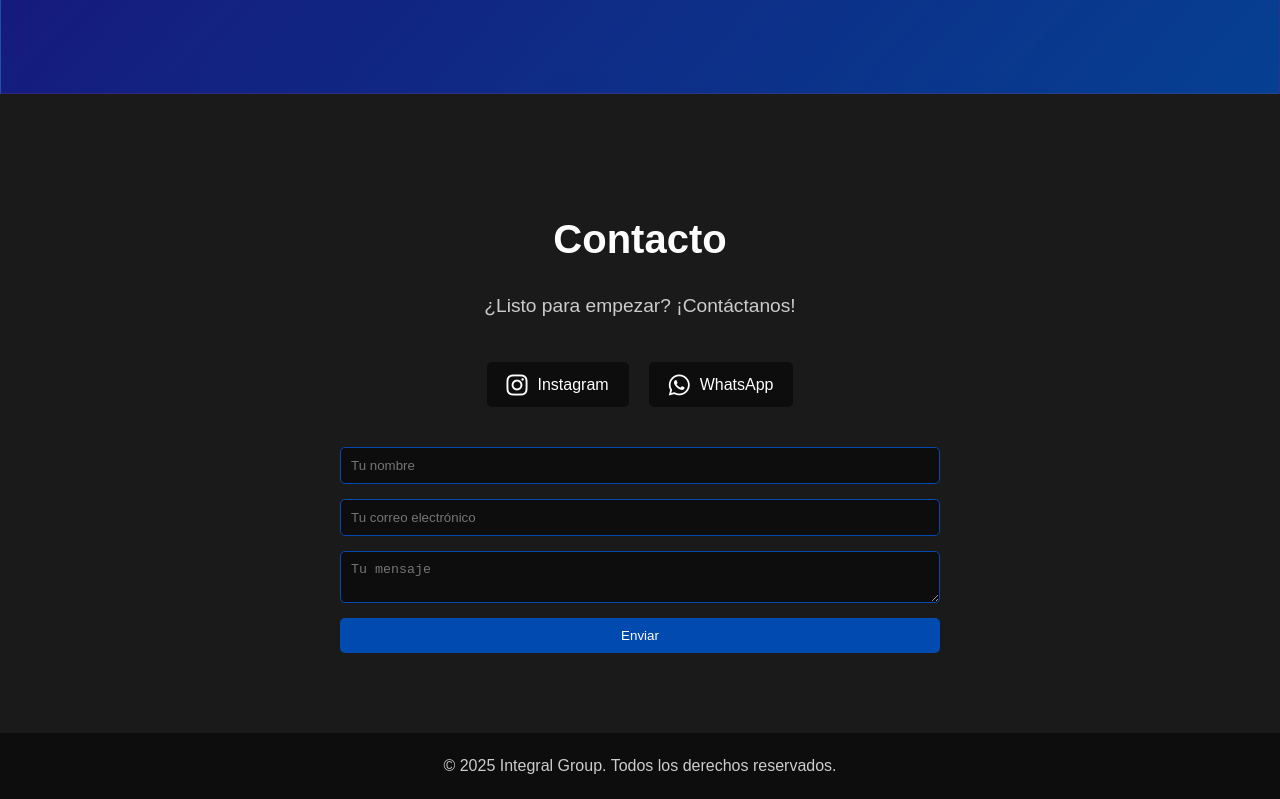
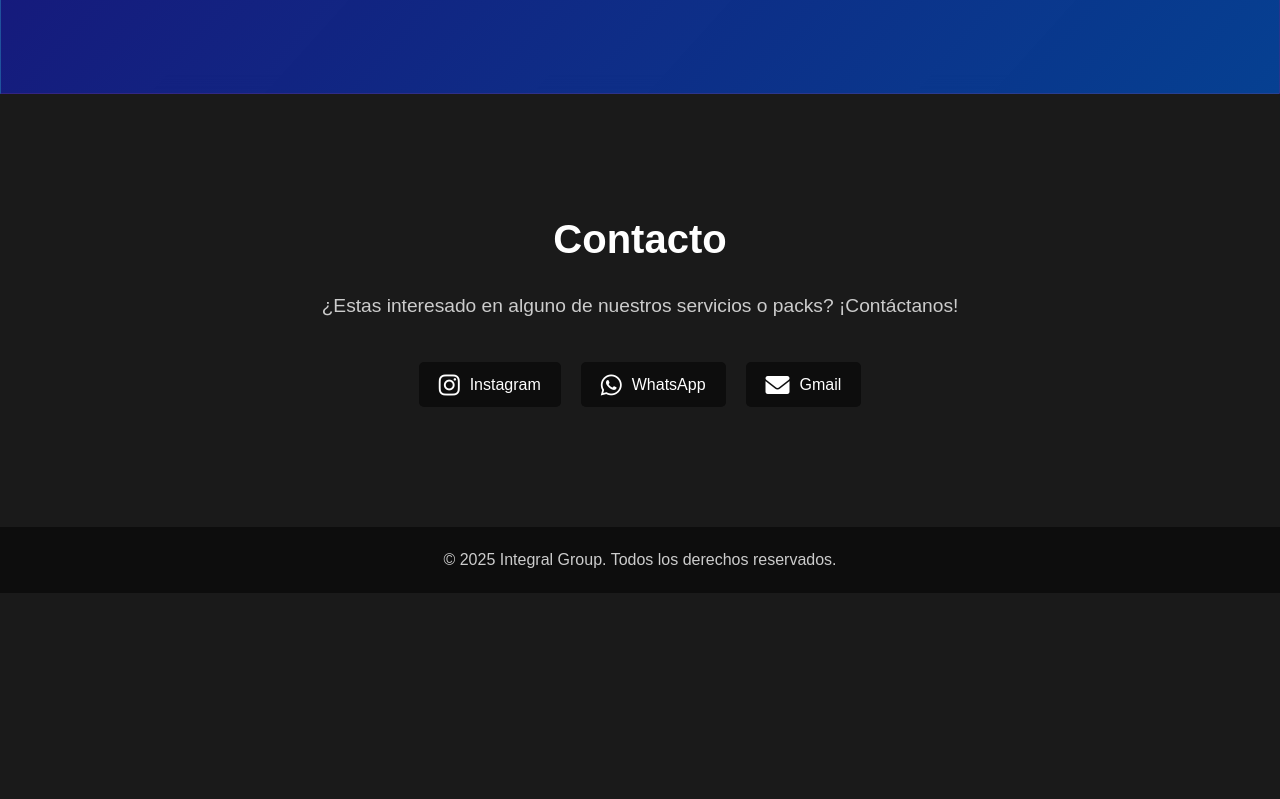
Before and after one commit to TheIntegralGroup/Home, a plain HTML site: page index.html in a window 1280 px wide. Shown: the part 3835-4634 px from the top of the page. After the commit the page ends 4428 px from the top, so only its background shows below. Drawn offline with nearby package versions, Linux system fonts and the light colour scheme.

Commit message:
cambios gmail y pack paginas

```diff
--- a/index.html
+++ b/index.html
@@ -142,7 +142,7 @@
     </section>
 
     <section id="paquetes" class="services-section" data-aos="fade-up">
-        <h2>Nuestros Paquetes</h2>
+        <h2>Nuestros Packs</h2>
         <div class="swiper">
             <div class="swiper-wrapper">
                 <!-- Tarjeta 1 -->
@@ -222,6 +222,31 @@
                         </ul>
                     </div>
                 </div>
+
+                <!-- Tarjeta 7 -->
+                <div class="swiper-slide">
+                    <div class="service-card">
+                        <h3>Pagina Basica</h3>
+                        <ul>
+                            <li>Sitio Web Estatico</li>
+                            <li>Dominio y Hosting</li>
+                            <li>Servicio Tecnico 24/7</li>
+                        </ul>
+                    </div>
+                </div>
+
+                <!-- Tarjeta 8 -->
+                <div class="swiper-slide">
+                    <div class="service-card">
+                        <h3>Pagina Avanzada</h3>
+                        <ul>
+                            <p>Lo mismo que la basica más:</p>
+                            <li>Tienda Online / Sistemas Complejos</li>
+                            <li>Manejo de ventas y envios</li>
+                            <li>Sistema de gestion que permite al dueño subir productos y administrarlos</li>
+                        </ul>
+                    </div>
+                </div>
                 <!-- Puedes agregar más tarjetas aquí -->
             </div>
             <!-- Botones de navegación -->
@@ -235,7 +260,7 @@
 
     <section id="contacto" data-aos="fade-up">
         <h2>Contacto</h2>
-        <p>¿Listo para empezar? ¡Contáctanos!</p>
+        <p>¿Estas interesado en alguno de nuestros servicios o packs? ¡Contáctanos!</p>
 
         <!-- Enlaces a redes sociales -->
         <div class="redes-sociales">
@@ -245,15 +270,10 @@
             <a href="https://wa.me/542234370126" target="_blank" class="red-social">
                 <i class="fab fa-whatsapp"></i> WhatsApp
             </a>
+            <a href="mailto:integralcontent@gmail.com" target="_blank" class="red-social">
+                <i class="fa-solid fa-envelope"></i>Gmail
+            </a>
         </div>
-
-        <!-- Formulario de contacto -->
-        <form action="#" method="post">
-            <input type="text" name="nombre" placeholder="Tu nombre" required>
-            <input type="email" name="email" placeholder="Tu correo electrónico" required>
-            <textarea name="mensaje" placeholder="Tu mensaje" required></textarea>
-            <button type="submit">Enviar</button>
-        </form>
     </section>
 
     <footer>
--- a/styles.css
+++ b/styles.css
@@ -441,36 +441,6 @@ nav img{
     margin-right: 10px;
 }
 
-/* Estilos para el formulario de contacto */
-form {
-    max-width: 600px;
-    margin: 0 auto;
-    display: flex;
-    flex-direction: column;
-    gap: 15px;
-}
-
-form input, form textarea {
-    padding: 10px;
-    border: 1px solid var(--color-border);
-    border-radius: 5px;
-    background-color: var(--color-card-background);
-    color: var(--color-text);
-}
-
-form button {
-    background-color: var(--color-primary);
-    color: var(--color-text);
-    padding: 10px 20px;
-    border: none;
-    border-radius: 5px;
-    cursor: pointer;
-    transition: background-color 0.3s ease;
-}
-
-form button:hover {
-    background-color: var(--color-button-hover);
-}
 
 /* Pie de Página */
 footer {
```
